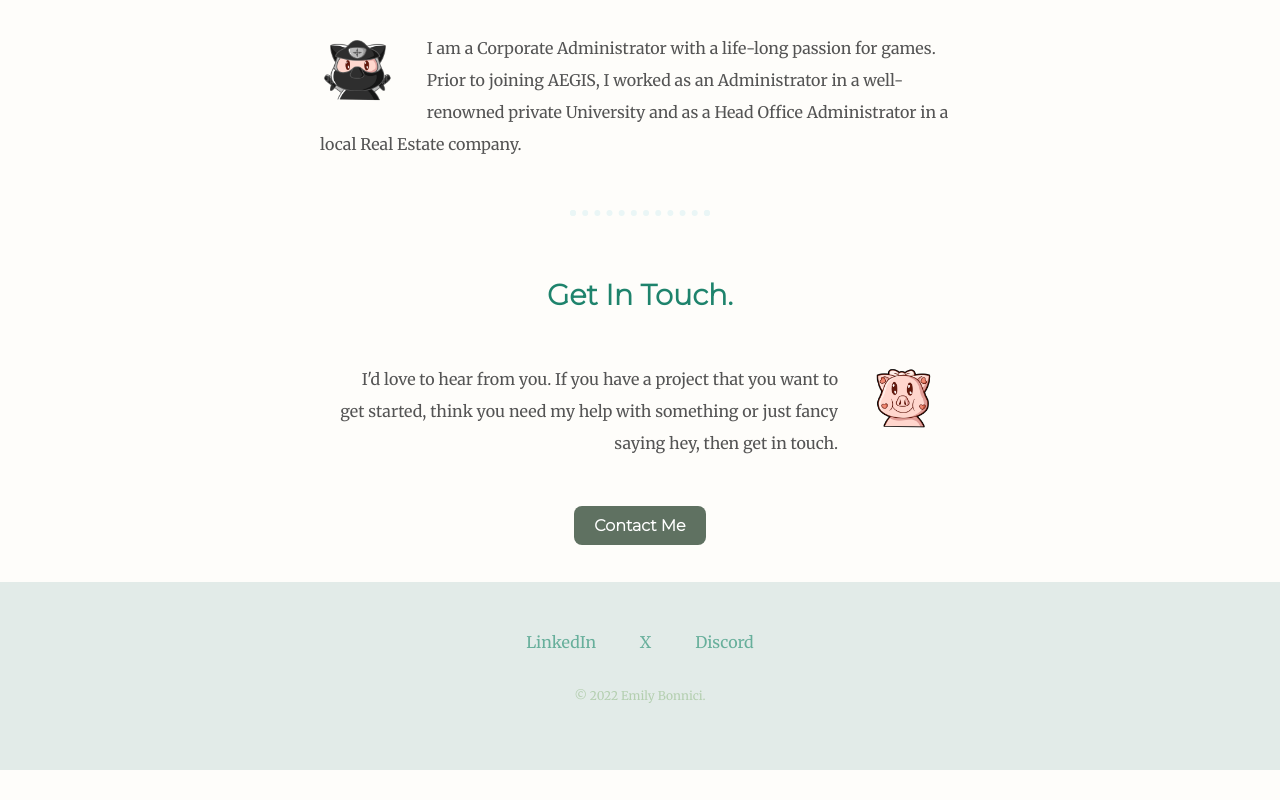
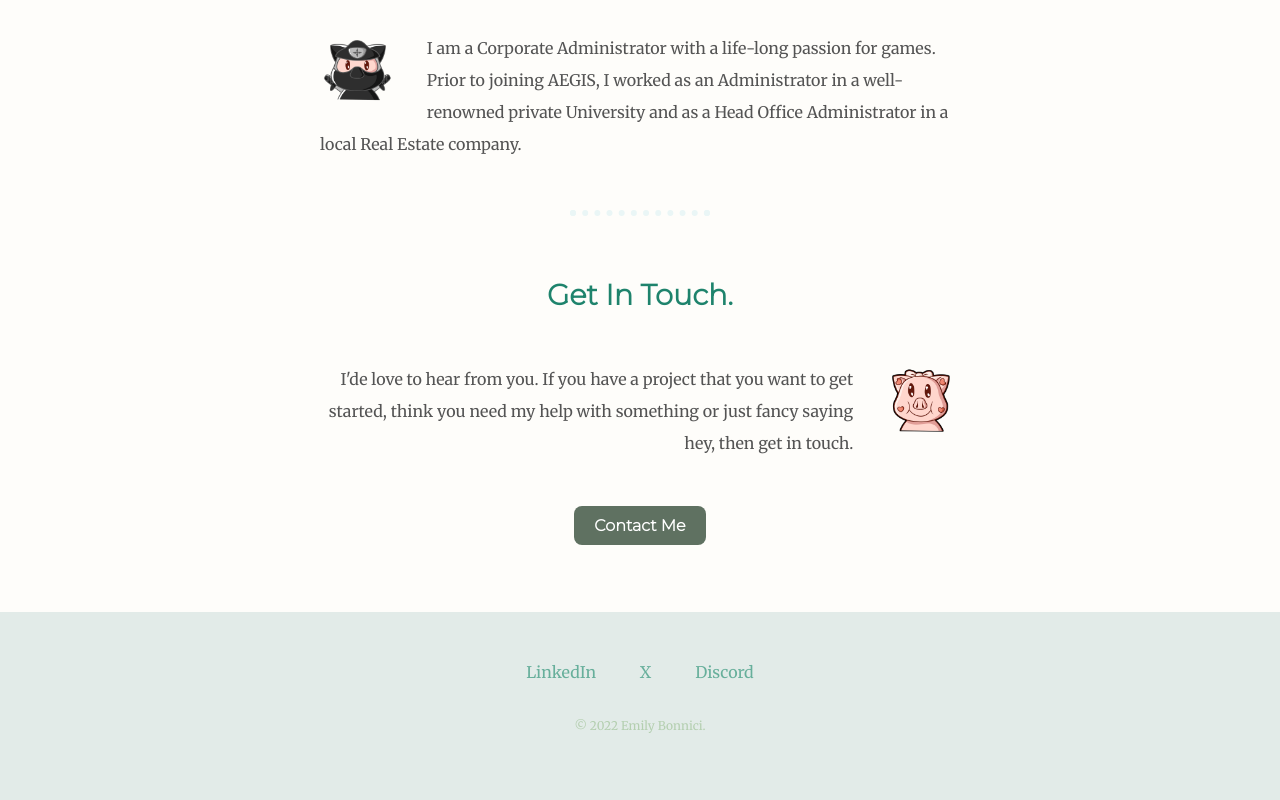
Before and after one commit to Majjalina/My-Website, a plain HTML site: page index.html in a window 1280 px wide. Shown: the part 1336-2136 px from the top of the page. Before the commit the page ends 2106 px from the top, so only its background shows below. Drawn offline with Linux system fonts and the light colour scheme.

Commit message:
Update index.html
Reverted to old one

```diff
--- a/index.html
+++ b/index.html
@@ -32,14 +32,19 @@
         <img class="small_images" src="images/sneakysoysauce.png" alt="sneakysoysauce_img">
         <p>I am a Corporate Administrator with a life-long passion for games. Prior to joining AEGIS, I worked as an Administrator in a well-renowned private University and as a Head Office Administrator in a local Real Estate company.</p>
       </div>
+      <!-- <div class="skill-row">
+        <img class="small_images" src="images/chillies.png" alt="chillies_img">
+        <h3>Lorem Ipsum Dolor</h3>
+        <p>Lorem ipsum dolor sit amet, mauris sed consectetuer. Etiam et eu, bibendum interdum, lacus quis mauris. Curabitur wisi, quisque vel eu, rutrum nam.</p>
+      </div> -->
     </div>
     <hr>
-    <div class="contact-me" style="margin: 0 auto; max-width: 600px;">
+    <div class="contact-me">
       <h3>Get In Touch.</h3>
       <img class="contact_me_img" src="images/smileandwave.png" alt="smileandwave_img">
       <!--<h4>I’m currently not available for any freelance work.</h4>-->
-      <p class="contact_me_message">I'd love to hear from you. If you have a project that you want to get started, think you need my help with something or just fancy saying hey, then get in touch.</p>
-      <a class="btn" href="mailto:emily.ebe90@gmail.com">Contact Me</a>
+      <p class="contact_me_message">I'de love to hear from you. If you have a project that you want to get started, think you need my help with something or just fancy saying hey, then get in touch.</p>
+    <a class="btn" href="mailto:emily.ebe90@gmail.com">Contact Me</a>
     </div>
   </div>
 
@@ -49,6 +54,7 @@
     <a class="footer-link" href="https://discordapp.com/users/Emilja#7547">Discord</a>
     <p class="copyright">© 2022 Emily Bonnici.</p>
   </div>
+
 </body>
 
 </html>
```
